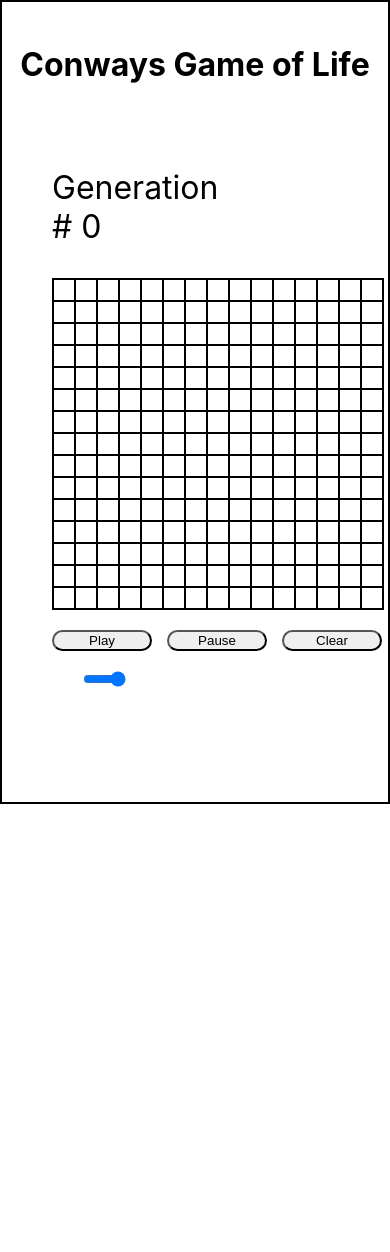
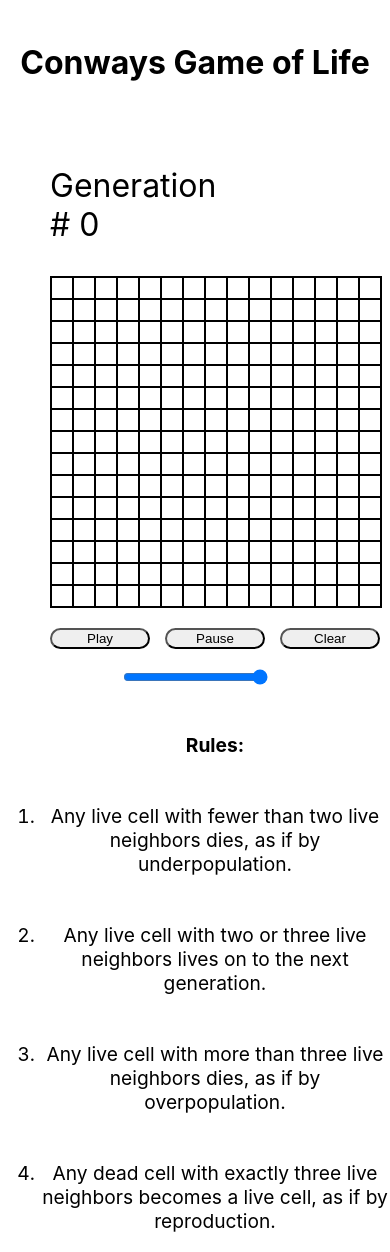
Before and after one commit to bloominstituteoftechnology/CS-Build-Week-1, a React (Create React App) app in the folder conways/: page / in a window 390 px wide. Before the commit the page ends 844 px from the top, so only its background shows below. Built offline with nearby package versions, Linux system fonts and the light colour scheme.

Commit message:
added mobile functionality

```diff
--- a/conways/src/App.css
+++ b/conways/src/App.css
@@ -23,7 +23,13 @@
 }
 
 @media only screen and (max-width: 600px){
+  .App {
+    border: none;
+  }
+  .main-ctn{
+    flex-flow: column nowrap;
+  }
   .rules-ctn {
-    display:none;
+    width: 100%;
   }
 }
--- a/conways/src/components/Board/Board.css
+++ b/conways/src/components/Board/Board.css
@@ -30,3 +30,9 @@
     margin-top: 20px;
     margin-left: 22%;
 }
+@media only screen and (max-width: 600px){
+    .slider {
+        margin-left: 50%;
+        width: 100%;
+    }
+}
```
